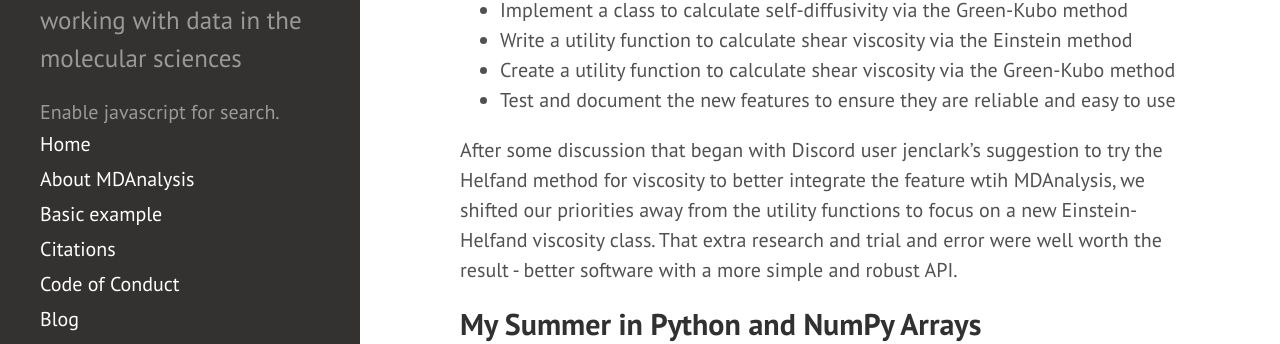
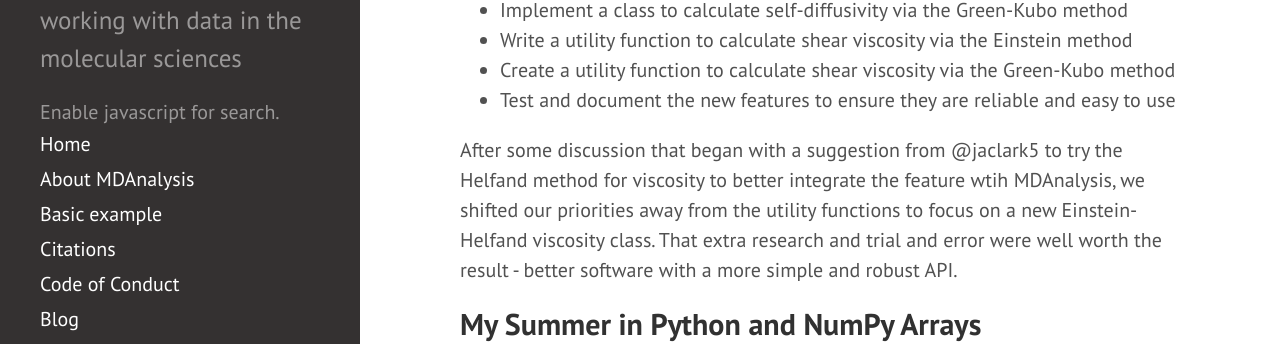
Before and after one commit to MDAnalysis/MDAnalysis.github.io, a Jekyll site: the page built from _posts/2024-01-11-gsoc2023_xhgchen.md, in a window 1280 px wide and 900 px high, scrolled down 499 px. Shown: the part 123-467 px from the top of the window. Built offline with Jekyll 4.4.1, drawn with Linux system fonts in a browser that asks for light colours; comment, search, counter and statistics services are not loaded.

Commit message:
Fix @jaclark5's handle and remove blank lines in code block

````diff
--- a/_posts/2024-01-11-gsoc2023_xhgchen.md
+++ b/_posts/2024-01-11-gsoc2023_xhgchen.md
@@ -16,7 +16,7 @@ Transport property analyses are among [the most requested](https://github.com/MD
 - Create a utility function to calculate shear viscosity via the Green-Kubo method
 - Test and document the new features to ensure they are reliable and easy to use
 
-After some discussion that began with Discord user jenclark's suggestion to try the Helfand method for viscosity to better integrate the feature wtih MDAnalysis, we shifted our priorities away from the utility functions to focus on a new Einstein-Helfand viscosity class. That extra research and trial and error were well worth the result - better software with a more simple and robust API.
+After some discussion that began with a suggestion from @jaclark5 to try the Helfand method for viscosity to better integrate the feature wtih MDAnalysis, we shifted our priorities away from the utility functions to focus on a new Einstein-Helfand viscosity class. That extra research and trial and error were well worth the result - better software with a more simple and robust API.
 
 ## My Summer in Python and NumPy Arrays
 
@@ -70,13 +70,9 @@ Then we can go ahead and install the package with `mamba` and `pip`. In this cas
 
 ```console
 cd transport-analysis
-
 mamba create -n ta-package
-
 mamba env update --name ta-package --file devtools/conda-envs/test_env.yaml
-
 mamba activate ta-package
-
 pip install -e .
 ```
 
````
